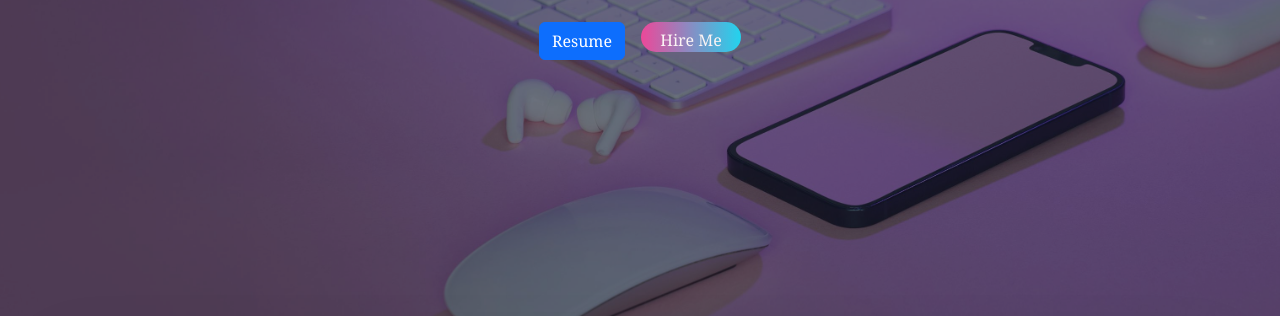
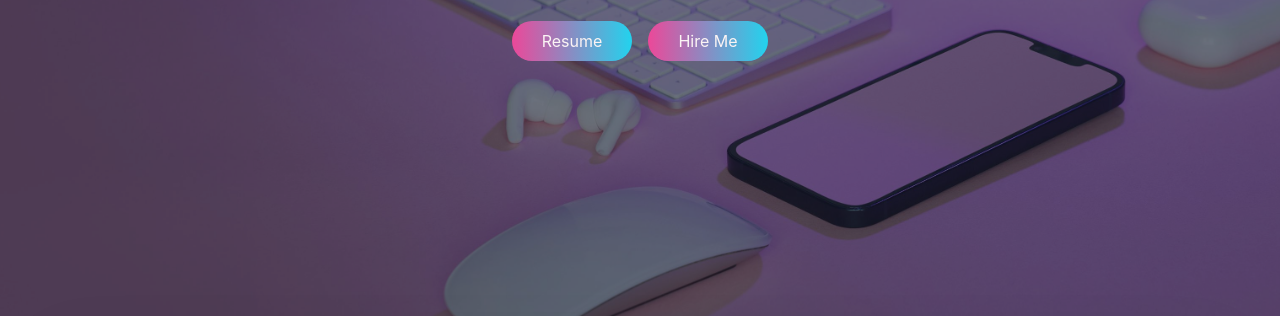
Before and after one commit to Sajmiya-S/Portfolio, a plain HTML site: page portfolio.html in a window 1280 px wide. Shown: the part 449-765 px from the top of the page. Drawn offline with nearby package versions, Linux system fonts and the light colour scheme.

Commit message:
Update portfolio.css

```diff
--- a/portfolio.css
+++ b/portfolio.css
@@ -1,9 +1,14 @@
+html{
+    scroll-behavior: smooth;
+}
+
 *{
     margin:0;
     padding:0;
 }
 body{
     text-align: center;
+    font-family: 'Poppins', 'Inter', sans-serif;
 }
 
 body h1{
@@ -34,7 +39,6 @@ body h1{
     background-size: cover ;
     background-position: center;
     color:white;
-    font-family: Georgia, 'Times New Roman', Times, serif;
     display: flex;
     flex-direction: column;
     justify-content: center;
@@ -58,12 +62,12 @@ body h1{
   z-index: 1;
 }
 
-.hero button{
+.hero .herobtn{
     background: linear-gradient(90deg,#ec4899,#22d3ee);
-    background-color: #ec4899;
     color: rgb(251, 244, 244);
-    height: 30px;
-    width: 100px;
+    padding: 8px 20px;
+    min-width: 120px;
+    height: auto;
     border-radius: 20px;
     text-align: center;
     border:1px solid black;
@@ -83,7 +87,6 @@ body h1{
 }
 
 #aboutme {
-    margin-top: -100px;
     position: relative;
     z-index: 10;
     background-color: #f8fafc;
@@ -92,7 +95,7 @@ body h1{
     padding: 20px;
     margin-left: 50px;
     margin-right: 50px;
-
+    transform: translateY(-100px);
 }
 
 .about{
@@ -162,6 +165,7 @@ body h1{
     letter-spacing: 10px;
     padding: 30px;
     background: #0f172a;
+    display: flex;
     justify-content: center;
     gap: 24px;
 }
@@ -207,14 +211,7 @@ body h1{
     width: 70%;
     height: 1px;
     margin: 60px auto;
-
-  background: linear-gradient(
-    to right,
-    transparent,
-    #6366f1,
-    #ec4899,
-    transparent
-  );
+    background: linear-gradient(to right,transparent,#6366f1,#ec4899,transparent);
 }
 
 #aboutme,#skills,#contact{
```
Lines whose indentation alone changed are shown as unchanged.
